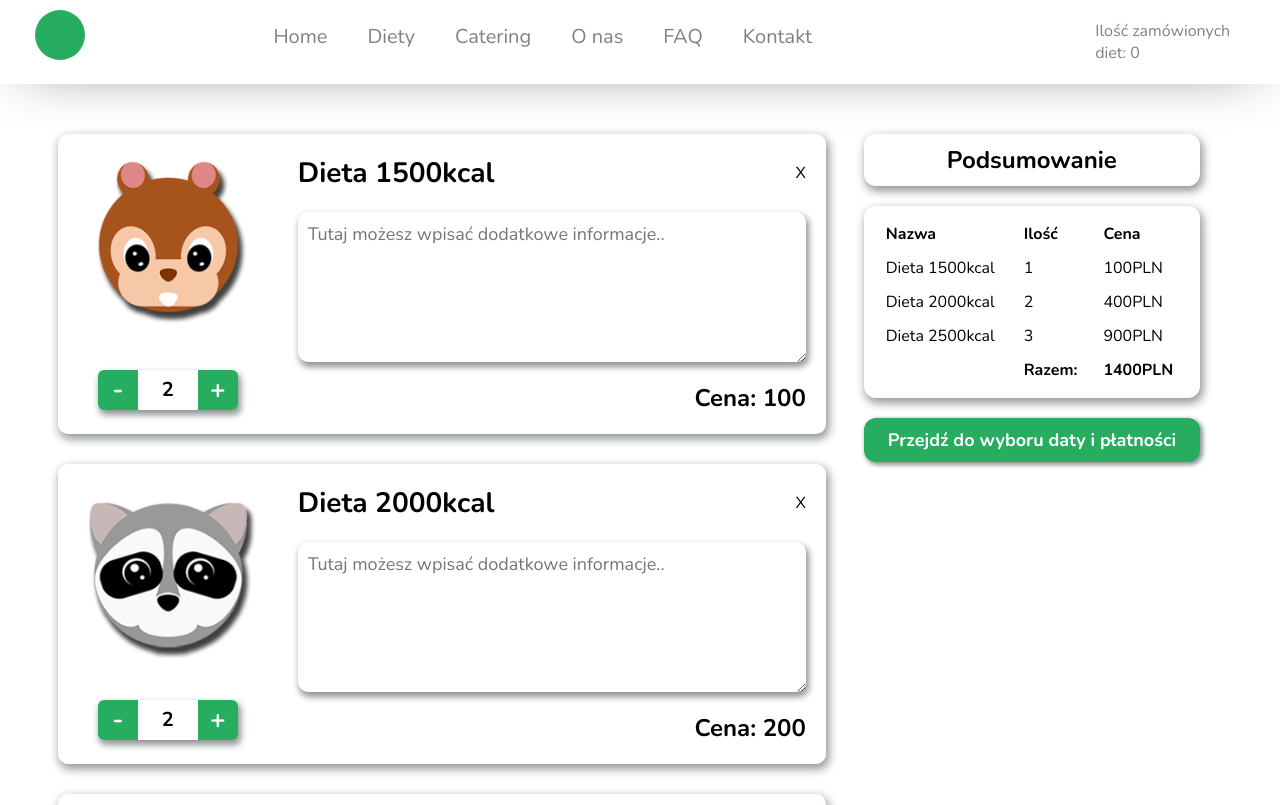
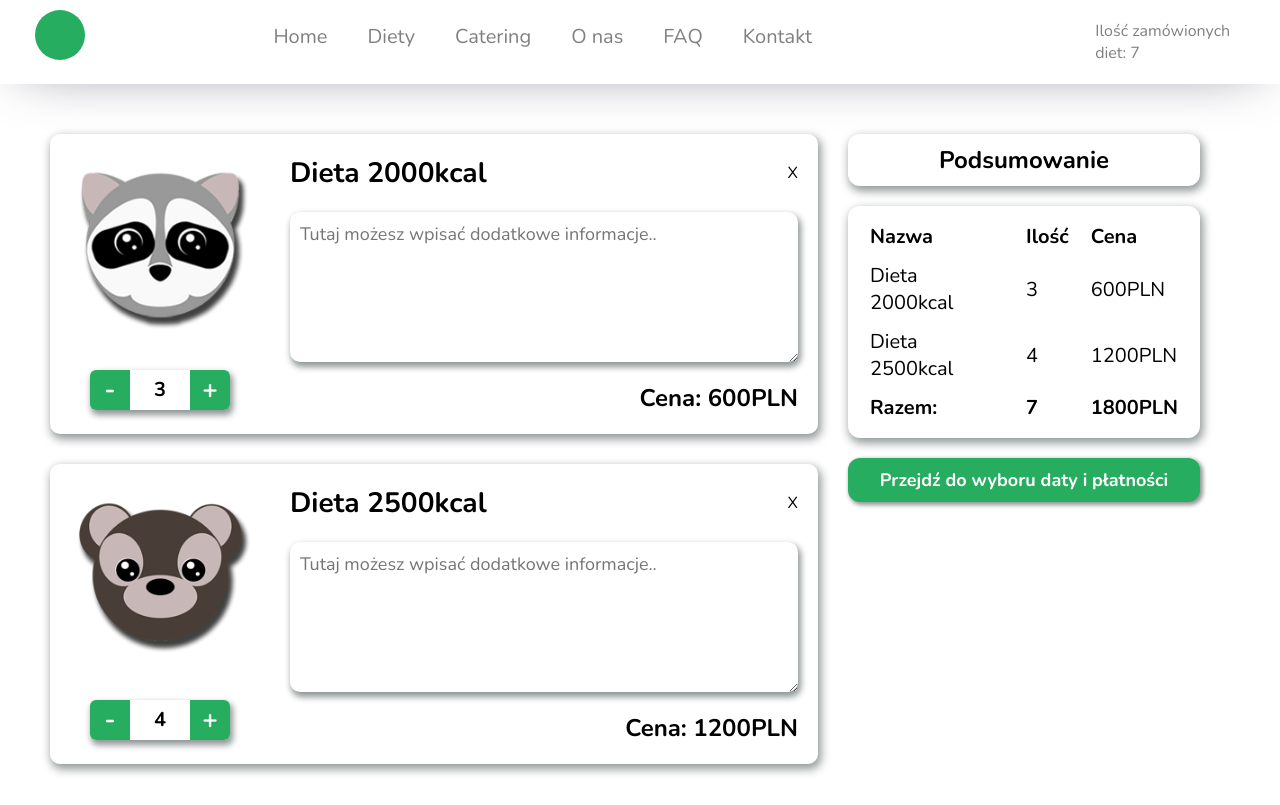
Before and after one commit to lobarzanek/vue-catering-web, a Vue app: page /cart in a window 1280 px wide. Shown: the top 805 px of the page. Built offline with nearby package versions, Linux system fonts and the light colour scheme; data requests are answered from the project's data file.

Commit message:
Update cart for new counter

```diff
--- a/src/components/content/cartpage/itemCard.vue
+++ b/src/components/content/cartpage/itemCard.vue
@@ -1,6 +1,4 @@
 <script setup>
-import { ref } from "vue";
-import axios from "axios";
 import { useCounterStore } from "@/stores/counter";
 
 defineProps({
@@ -14,11 +12,15 @@ defineProps({
   },
   price: {
     type: Number,
-    default: () => "",
+    default: () => 0,
   },
   currency: {
     type: String,
     default: () => "",
+  },
+  count: {
+    type: Number,
+    default: () => 0,
   },
   imgSrc: {
     type: String,
@@ -29,20 +31,10 @@ defineProps({
     default: () => "",
   },
 });
-const counter = useCounterStore();
-const data = ref([]);
-const eHandler = ref(true);
 
-const getCartData = () => {
-  axios.get("http://localhost:3000/diets").then((response) => {
-    if (response.statusText == "OK") {
-      eHandler.value = false;
-      data.value = response.data;
-    }
-  });
-};
+const counter = useCounterStore()
 
-getCartData();
+
 </script>
 
 <template>
@@ -51,8 +43,8 @@ getCartData();
       <img :src="imgSrc" :alt="imgAlt" />
       <div class="numberPicker">
         <button class="button decrement">-</button>
-        <input type="number" value="2" />
-        <button class="button increment">+</button>
+        <input type="number" :value="count" min="0"/>
+        <button @click="counter.increment(id)" class="button increment">+</button>
       </div>
     </div>
     <div class="content">
@@ -64,7 +56,7 @@ getCartData();
         placeholder="Tutaj możesz wpisać dodatkowe informacje.."
       ></textarea>
       <div class="price">
-        <span>Cena: {{ price }}</span>
+        <span>Cena: {{ count * price }}{{ currency }}</span>
       </div>
     </div>
   </div>
--- a/src/components/content/cartpage/summary.vue
+++ b/src/components/content/cartpage/summary.vue
@@ -1,33 +1,32 @@
 <script setup>
 import { ref } from "vue";
+import { useCounterStore } from "@/stores/counter";
 
-defineProps({
-  data: {
+const props = defineProps({
+  cartData: {
     type: Array,
     default: () => [],
   },
 });
 
-const cartData = ref([]);
-
-cartData.value = [
-  { id: 1, Name: "Dieta 1500kcal", Count: 1, Price: 100, Currency: "PLN" },
-  { id: 2, Name: "Dieta 2000kcal", Count: 2, Price: 200, Currency: "PLN" },
-  { id: 3, Name: "Dieta 2500kcal", Count: 3, Price: 300, Currency: "PLN" },
-];
+const counter = useCounterStore();
+console.log(props.cartData);
 
 const summaryPrice = ref(0);
+const currency = ref("");
 
-const getSummaryPrice = (arr) => {
-  arr.forEach((e) => {
-    summaryPrice.value += e.Count * e.Price;
-  });
+const getSummaryPrice = () => {
+  summaryPrice.value += props.cartData.reduce(
+    (total, e) => total + e.price * e.Count,
+    0
+  );
 };
 
-const currency = ref("");
-currency.value = "PLN";
-
-getSummaryPrice(cartData.value);
+const getCurrency = () => {
+  currency.value = props.cartData[0].currency
+}
+getCurrency();
+getSummaryPrice();
 </script>
 
 <template>
@@ -42,16 +41,16 @@ getSummaryPrice(cartData.value);
         </tr>
       </thead>
       <tbody>
-        <tr v-for="(item, index) in cartData" :key="index">
-          <td>{{ item.Name }}</td>
+        <tr v-for="(item, index) in props.cartData" :key="index">
+          <td>{{ item.title }}</td>
           <td>{{ item.Count }}</td>
-          <td>{{ item.Count * item.Price }}{{ item.Currency }}</td>
+          <td>{{ item.Count * item.price }}{{ item.currency }}</td>
         </tr>
       </tbody>
       <tfoot>
         <tr>
-          <td></td>
           <th>Razem:</th>
+          <td>{{ counter.count }}</td>
           <td>{{ summaryPrice }}{{ currency }}</td>
         </tr>
       </tfoot>
@@ -86,6 +85,8 @@ getSummaryPrice(cartData.value);
     tr {
       th,
       td {
+        font-size: 20px;
+
         padding: 5px 10px;
         text-align: left;
       }
--- a/src/views/CartView.vue
+++ b/src/views/CartView.vue
@@ -7,7 +7,16 @@ import ItemCard from "../components/content/cartpage/itemCard.vue";
 import Summary from "../components/content/cartpage/summary.vue";
 
 const counter = useCounterStore();
-console.log(counter.tab);
+// counter.increment(1)
+// counter.increment(1)
+counter.increment(2);
+counter.increment(2);
+counter.increment(2);
+counter.increment(3);
+counter.increment(3);
+counter.increment(3);
+counter.increment(3);
+console.log(counter.cartData);
 
 const data = ref([]);
 const eHandler = ref(true);
@@ -16,16 +25,26 @@ const getCartData = () => {
   axios.get("http://localhost:3000/diets").then((response) => {
     if (response.statusText == "OK") {
       eHandler.value = false;
-      data.value = response.data;
+
+      data.value = response.data.filter((e) => counter.cart.includes(e.id));
+      data.value.map(
+        (e) => (e.Count = counter.cart.filter((x) => x == e.id).length)
+      );
     }
   });
 };
 
 getCartData();
+
+// filteredCartData.value = data.value.filter((e) => counter.cart.includes(e.id));
+// console.log(filteredCartData);
 </script>
 
 <template>
-  <div class="cart">
+  <div class="errorHandler" v-if="eHandler">
+    <ErrorHandler></ErrorHandler>
+  </div>
+  <div class="cart" v-else>
     <div class="items">
       <ItemCard
         v-for="(item, index) in data"
@@ -34,12 +53,15 @@ getCartData();
         :description="item.description"
         :price="item.price"
         :currency="item.currency"
+        :count="item.Count"
         :imgSrc="item.imgSrc"
         :imgAlt="item.imgAlt"
         :key="index"
       ></ItemCard>
     </div>
-    <div class="summary"><Summary></Summary></div>
+    <div class="summary" v-if="counter.count > 0">
+      <Summary :cartData="data"></Summary>
+    </div>
   </div>
 </template>
 
```
